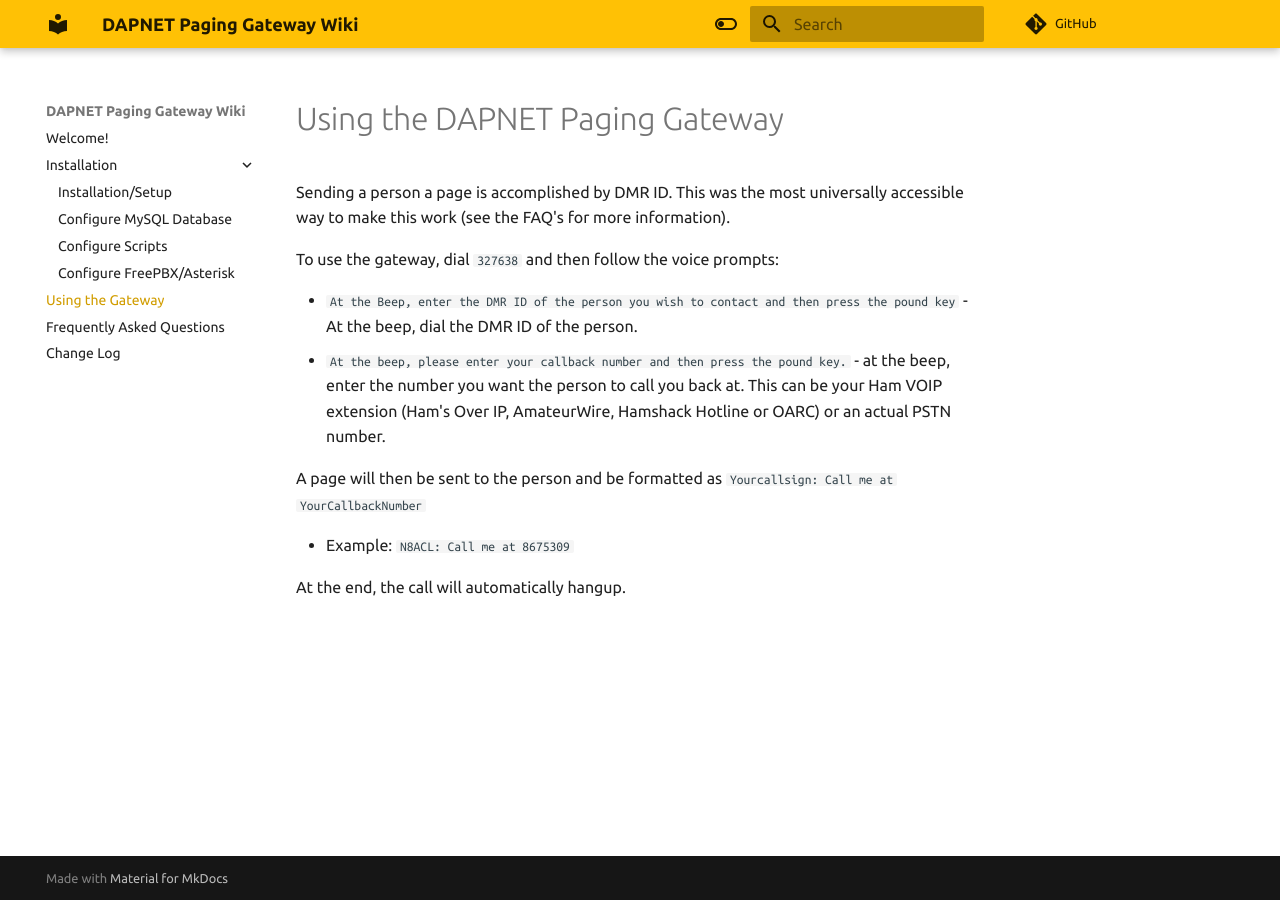
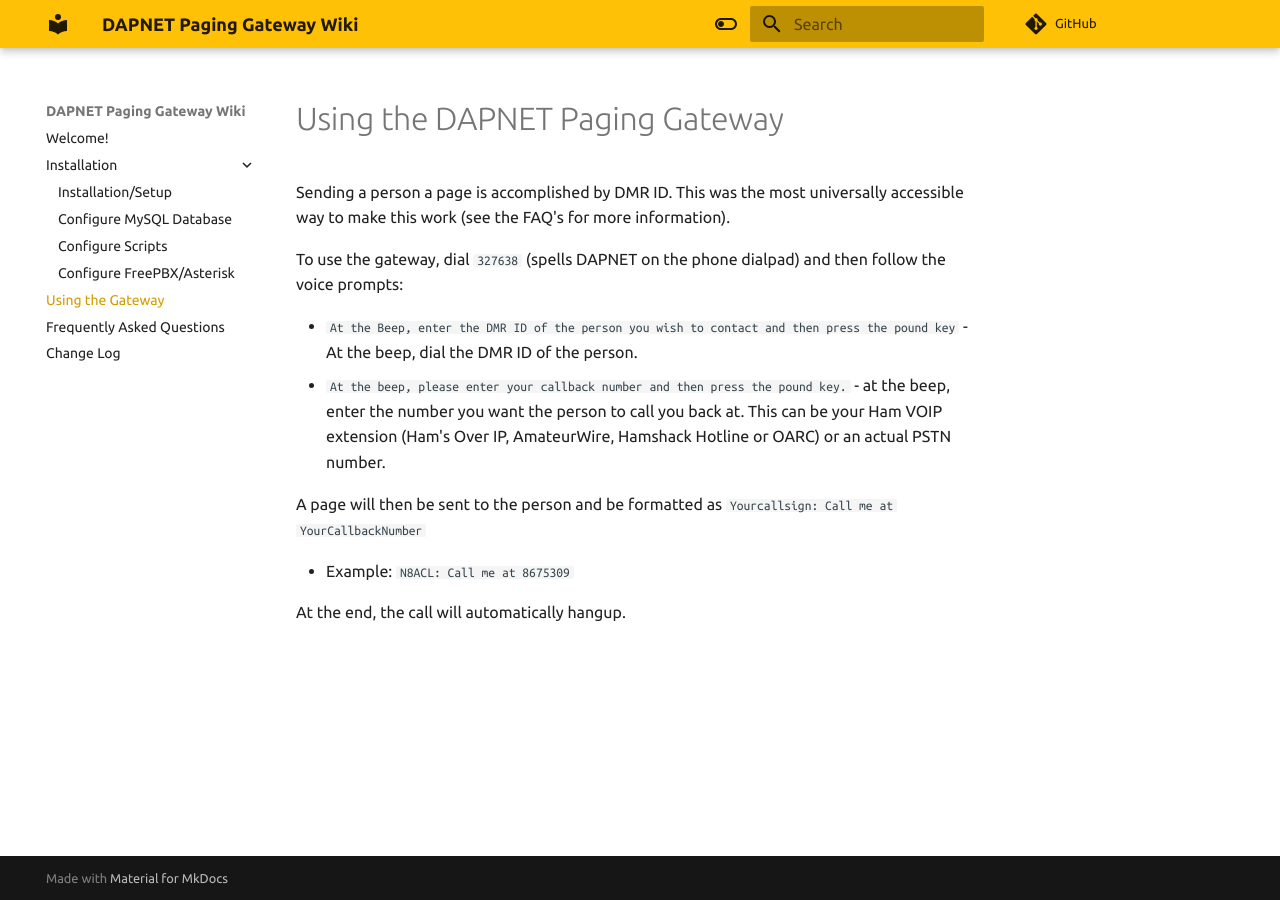
Before and after one commit to n8acl/dapnet_paging_gateway, an MkDocs documentation site: the page built from docs/using_the_gateway.md, in a window 1280 px wide. Built offline with MkDocs 1.6.1 and Material for MkDocs 9.7.7, drawn with Linux system fonts in a browser that asks for light colours; comment, search, counter and statistics services are not loaded.

Commit message:
Initial release 10072022

````diff
--- a/docs/using_the_gateway.md
+++ b/docs/using_the_gateway.md
@@ -2,7 +2,7 @@
 
 Sending a person a page is accomplished by DMR ID. This was the most universally accessible way to make this work (see the FAQ's for more information).
 
-To use the gateway, dial ```327638``` and then follow the voice prompts:
+To use the gateway, dial ```327638``` (spells DAPNET on the phone dialpad) and then follow the voice prompts:
 
 * ```At the Beep, enter the DMR ID of the person you wish to contact and then press the pound key``` - At the beep, dial the DMR ID of the person.
 * ```At the beep, please enter your callback number and then press the pound key.``` - at the beep, enter the number you want the person to call you back at. This can be your Ham VOIP extension (Ham's Over IP, AmateurWire, Hamshack Hotline or OARC) or an actual PSTN number.
````
